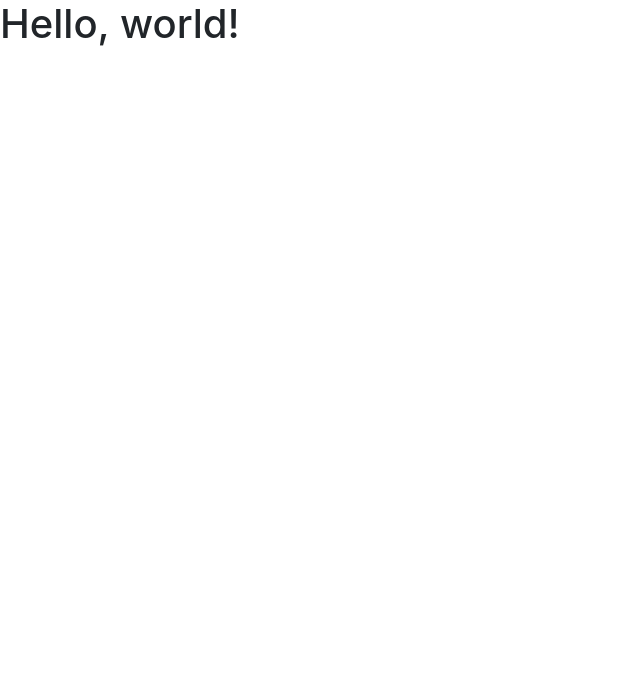
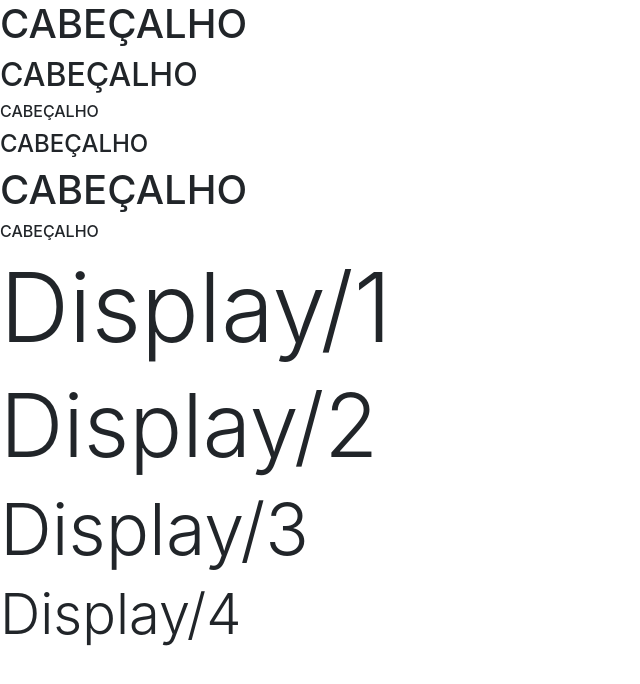
Before and after one commit to MiguelSchmitt/HTML-CSS, a plain HTML site: page bootstrap4/index.html in a window 1280 px wide. Shown: the whole page, without its empty margins (0-640 px from the left). Drawn offline with nearby package versions, Linux system fonts and the light colour scheme.

Commit message:
CLASS CABEÇALHO /DISPLAY
Criada na index a classe cabeçalho e classe display

```diff
--- a/bootstrap4/index.html
+++ b/bootstrap4/index.html
@@ -8,10 +8,34 @@
     <!-- Bootstrap CSS -->
     <link rel="stylesheet" href="https://stackpath.bootstrapcdn.com/bootstrap/4.5.2/css/bootstrap.min.css" integrity="sha384-JcKb8q3iqJ61gNV9KGb8thSsNjpSL0n8PARn9HuZOnIxN0hoP+VmmDGMN5t9UJ0Z" crossorigin="anonymous">
 
-    <title>Hello, world!</title>
+    <title>bootstrap</title>
   </head>
-  <body>
-    <h1>Hello, world!</h1>
+  <body style="margin-botton= 200px; padding= 16PX">
+
+    <!-- CLASSE DE CABEÇALHO-->
+    <H1>CABEÇALHO</H1>
+    <H2>CABEÇALHO</H2>
+    <H3 class="h6">CABEÇALHO</H3>
+    <H4>CABEÇALHO</H4>
+    <H5 class="h1">CABEÇALHO</H5>
+    <H6>CABEÇALHO</H6>
+
+    <!-- DISPLAY CLASS - MAIOR DESTAQUE-->
+    <h1 class="display-1"> Display/1 </h1>
+    <h1 class="display-2"> Display/2 </h1>
+    <h1 class="display-3"> Display/3 </h1>
+    <h1 class="display-4"> Display/4 </h1>
+
+
+
+
+
+
+
+
+
+
+
 
     <!-- Optional JavaScript -->
     <!-- jQuery first, then Popper.js, then Bootstrap JS -->
```
